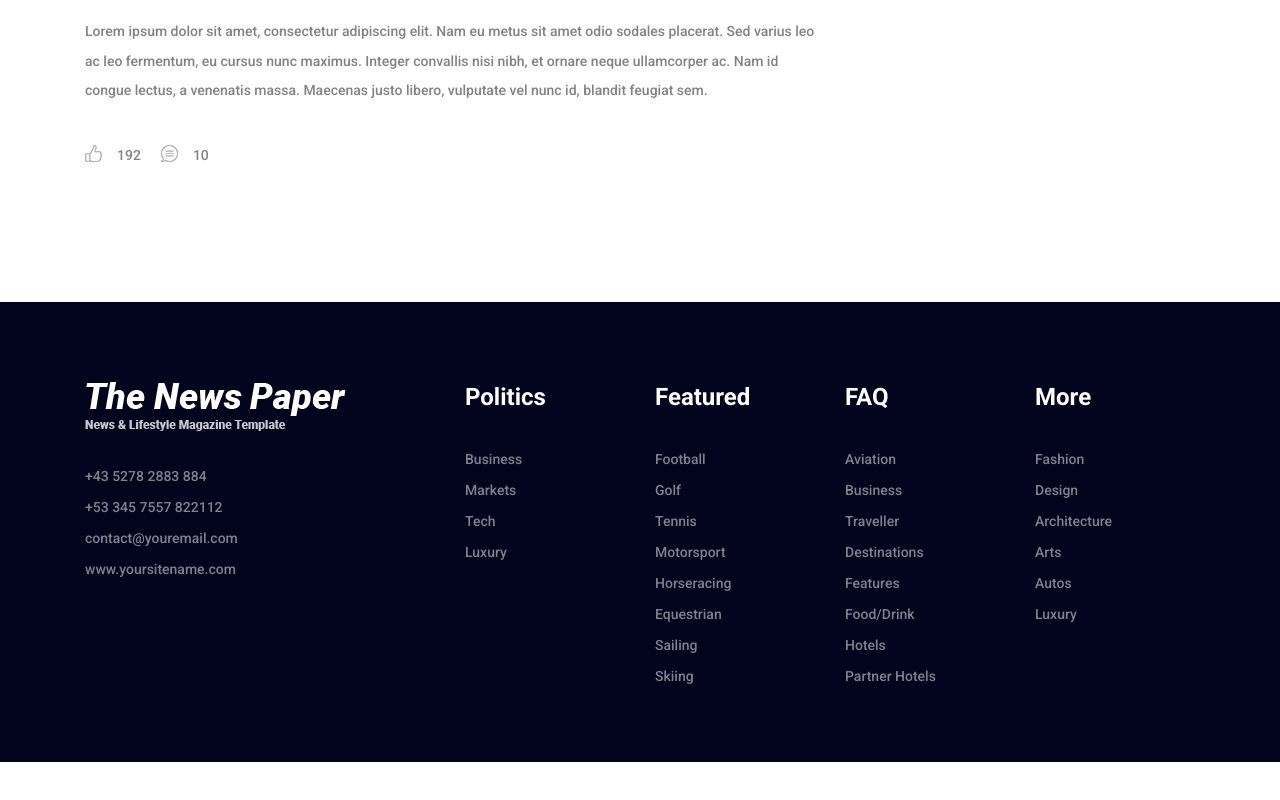
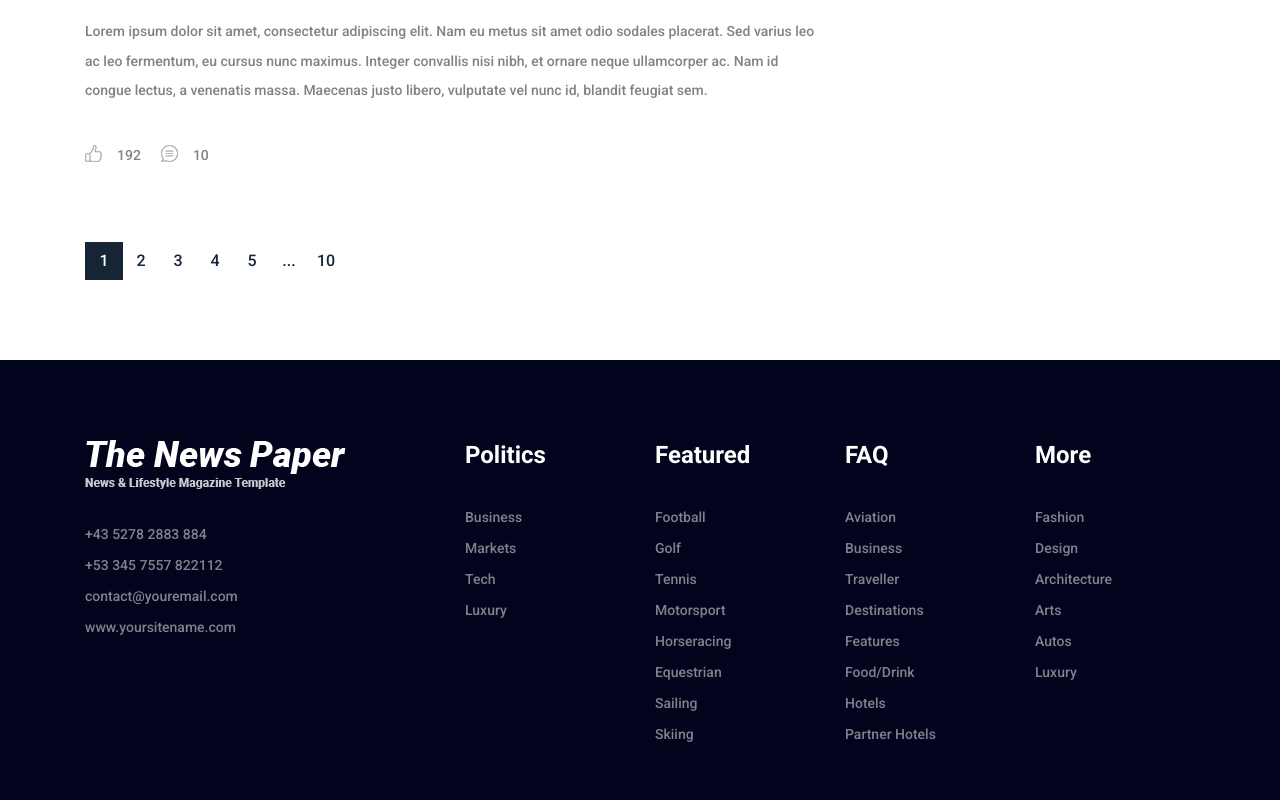
Before and after one commit to Consatanos/newspaper, a React (Create React App) app: page /categories in a window 1280 px wide. Shown: the part 3750-4550 px from the top of the page. Before the commit the page ends 4512 px from the top, so only its background shows below. Built offline with nearby package versions, Linux system fonts and the light colour scheme.

Commit message:
add pager

```diff
--- /dev/null
+++ b/src/components/pager/index.js
@@ -0,0 +1,7 @@
+import PagerPage from './pager-page';
+import PagerPost from './pager-post';
+
+export {
+  PagerPage,
+  PagerPost
+};
--- /dev/null
+++ b/src/components/pager/pager-page.js
@@ -0,0 +1,20 @@
+import React from 'react';
+import { Link } from 'react-router-dom';
+
+const PagerPage = () => {
+  return (
+    <nav aria-label="Page navigation example">
+      <ul className="pagination mt-50">
+        <li className="page-item active"><Link to="/" className="page-link">1</Link></li>
+        <li className="page-item"><Link to="/" className="page-link">2</Link></li>
+        <li className="page-item"><Link to="/" className="page-link">3</Link></li>
+        <li className="page-item"><Link to="/" className="page-link">4</Link></li>
+        <li className="page-item"><Link to="/" className="page-link">5</Link></li>
+        <li className="page-item"><Link to="/" className="page-link">...</Link></li>
+        <li className="page-item"><Link to="/" className="page-link">10</Link></li>
+      </ul>
+    </nav>
+  )
+};
+
+export default PagerPage;
--- /dev/null
+++ b/src/components/pager/pager-post.js
@@ -0,0 +1,17 @@
+import React from 'react';
+import { Link } from 'react-router-dom';
+
+const PagerPost = () => {
+  return (
+    <div className="pager d-flex align-items-center justify-content-between">
+      <div className="prev">
+        <Link to="/" className="active"><i className="fa fa-angle-left"></i> previous</Link>
+      </div>
+      <div className="next">
+        <Link to="/">Next <i className="fa fa-angle-right"></i></Link>
+      </div>
+    </div>
+  )
+};
+
+export default PagerPost;
--- a/src/components/pages/categories.js
+++ b/src/components/pages/categories.js
@@ -3,6 +3,7 @@ import { FormNewsletter } from '../form';
 import { PostAsideContainer, PostCardContainer } from '../../containers/post-container';
 import { NewsAsideContainer } from '../../containers/news-container';
 import { CommentAsideContainer } from '../../containers/comment-constainer';
+import { PagerPage } from '../pager';
 
 const Categories = () => {
   return (
@@ -12,6 +13,7 @@ const Categories = () => {
           <div className="row">
             <div className="col-12 col-lg-8">
               <PostCardContainer />
+              <PagerPage />
             </div>
             <div className="col-12 col-lg-4">
               {/* Latest Posts Widget */}
```
